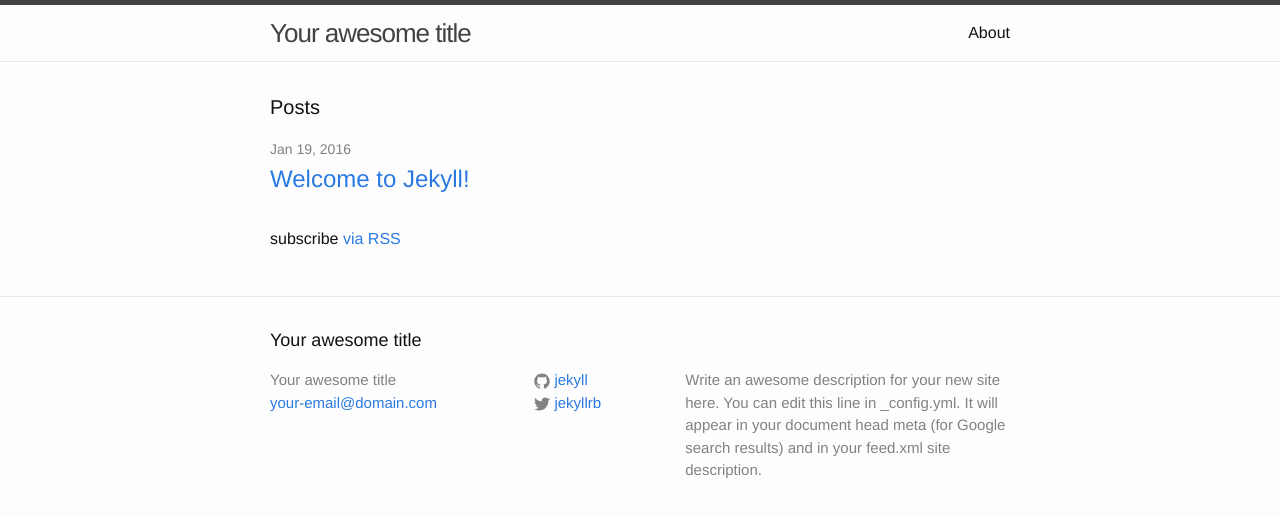
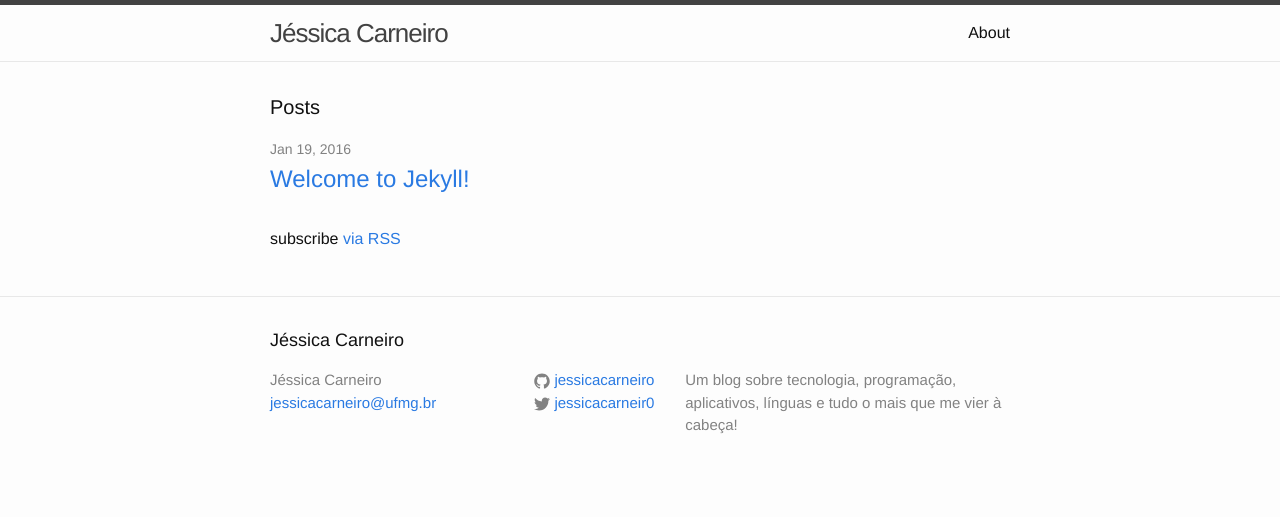
Before and after one commit to jessicacarneiro/jessicacarneiro.github.io, a Jekyll site: the page built from index.html, in a window 1280 px wide. Shown: the top 517 px of the page. Built offline with Jekyll 4.4.1, drawn with Linux system fonts in a browser that asks for light colours.

Commit message:
Editando meus dados iniciais.

```diff
--- a/_config.yml
+++ b/_config.yml
@@ -6,16 +6,15 @@
 # 'jekyll serve'. If you change this file, please restart the server process.
 
 # Site settings
-title: Your awesome title
-email: your-email@domain.com
+title: Jéssica Carneiro
+email: jessicacarneiro@ufmg.br
 description: > # this means to ignore newlines until "baseurl:"
-  Write an awesome description for your new site here. You can edit this
-  line in _config.yml. It will appear in your document head meta (for
-  Google search results) and in your feed.xml site description.
+  Um blog sobre tecnologia, programação, aplicativos, línguas
+  e tudo o mais que me vier à cabeça!
 baseurl: "" # the subpath of your site, e.g. /blog
 url: "http://yourdomain.com" # the base hostname & protocol for your site
-twitter_username: jekyllrb
-github_username:  jekyll
+twitter_username: jessicacarneir0
+github_username:  jessicacarneiro
 
 # Build settings
 markdown: kramdown
```
